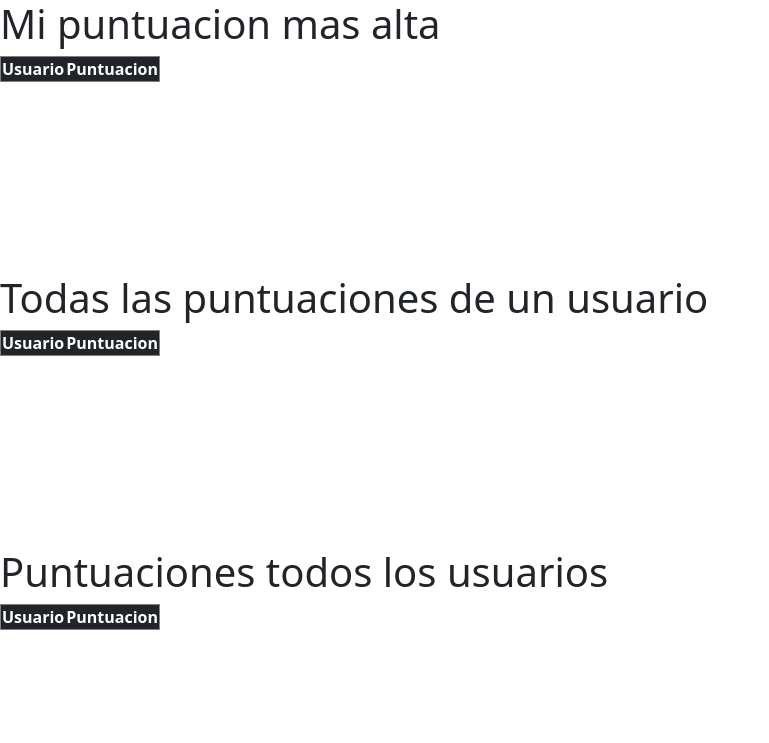
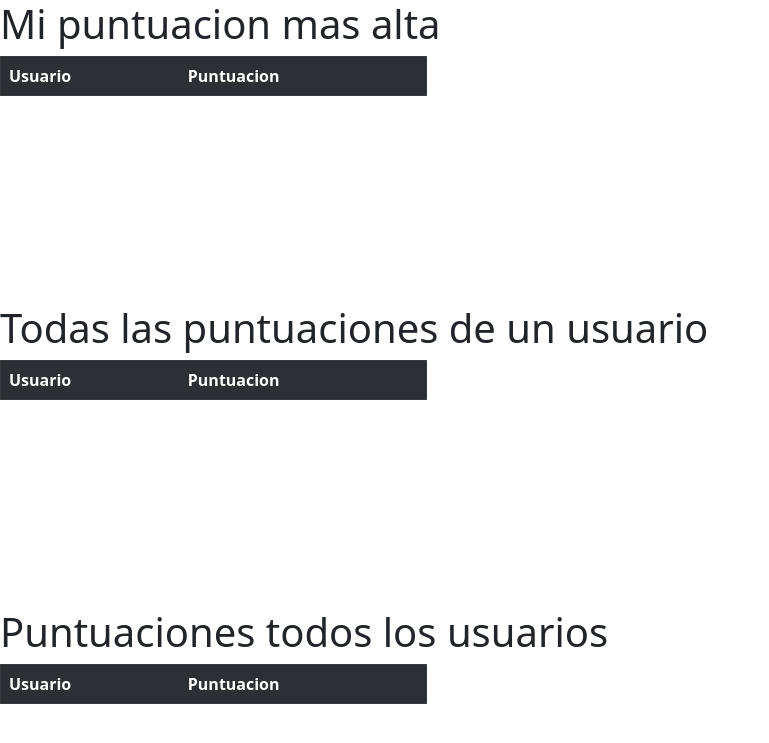
Before and after one commit to RubenCastFer/proyectoJuego, a PHP site: page /scoreView.php in a window 1280 px wide. Shown: the top 743 px of the page, without its empty margins (0-769 px from the left). Run offline with PHP 8.4, Linux system fonts and the light colour scheme; data that the repository does not hold is empty.

Commit message:
alinear tablas

```diff
--- a/views/scoreView.php
+++ b/views/scoreView.php
@@ -15,7 +15,8 @@
 
     <h1>Mi puntuacion mas alta</h1>
 
-    <table class = "bg-dark text-white" border="1">
+    <div class="col-4">
+        <table class="table table-dark table-striped" border="1">
             <tr>
                 <th>Usuario</th>
                 <th>Puntuacion</th>
@@ -37,12 +38,14 @@
             endforeach; ?>
 
         </table>
+    </div>
     <br><br><br><br><br><br><br><br>
     <!-- mostrar puntuaciones totales usuario  con desplegable-->
 
     <h1>Todas las puntuaciones de un usuario</h1>
 
-    <table class = "bg-dark text-white" border="1">
+    <div class="col-4">
+        <table class="table table-dark table-striped" border="1">
             <tr>
                 <th>Usuario</th>
                 <th>Puntuacion</th>
@@ -60,6 +63,7 @@
             endforeach; ?>
 
         </table>
+    </div>
 
 
     <br><br><br><br><br><br><br><br>
@@ -67,7 +71,8 @@
 
     <h1>Puntuaciones todos los usuarios</h1>
 
-    <table class = "bg-dark text-white" border="1">
+    <div class="col-4">
+        <table class="table table-dark table-striped" border="1">
             <tr>
                 <th>Usuario</th>
                 <th>Puntuacion</th>
@@ -89,6 +94,7 @@
             endforeach; ?>
 
         </table>
+    </div>
 </body>
 
 </html>
```
Lines whose indentation alone changed are shown as unchanged.
